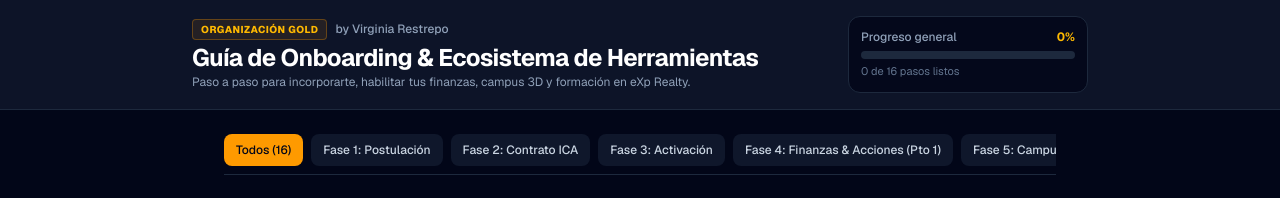
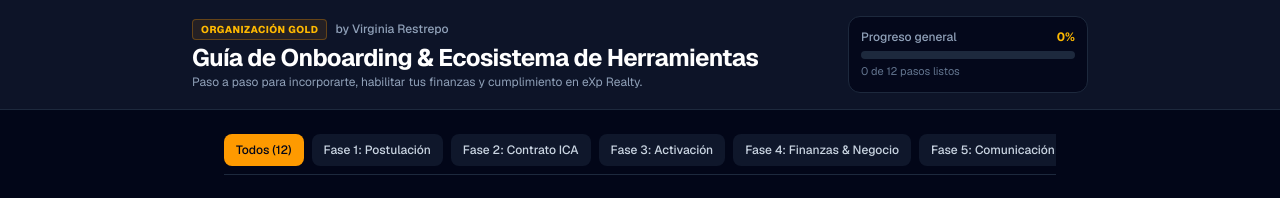
Before and after one commit to cburagli79/exp_onboarding, a Next.js app: page / in a window 1280 px wide. Shown: the top 198 px of the page. Built offline with nearby package versions, Linux system fonts and the light colour scheme.

Commit message:
refactor: remove steps 3.2, 4.3, 5.1 and 6.1, reordering remaining tasks

```diff
--- a/src/app/page.tsx
+++ b/src/app/page.tsx
@@ -92,20 +92,7 @@ const ONBOARDING_TASKS: Task[] = [
     id: "3.2",
     phaseId: 3,
     phaseName: "Fase 3: Activación",
-    title: "3.2 Ingreso a Workplace y a la Comunidad GOLD",
-    feynmanConcept:
-      "Workplace es el edificio de oficinas pero en formato red social. Aquí conviven las noticias del corporativo y la sala de estrategia privada del equipo GOLD.",
-    action:
-      "Descarga la app Workplace en tu teléfono y computadora. Ingresa con tu eXp Passport y pide acceso a los grupos de tu país y al grupo oficial Organización GOLD by Virginia Restrepo.",
-    feynmanCheck:
-      '¿Escribiste tu mensaje de presentación en el grupo GOLD diciendo tu nombre, país y quién es tu sponsor?',
-    links: [{ url: "https://exp.workplace.com/", label: "Abrir eXp Workplace" }]
-  },
-  {
-    id: "3.3",
-    phaseId: 3,
-    phaseName: "Fase 3: Activación",
-    title: "3.3 Sesión de Despegue con tu Mentor GOLD",
+    title: "3.2 Sesión de Despegue con tu Mentor GOLD",
     feynmanConcept:
       "Aprender a manejar no se logra leyendo el manual: se logra subiéndose al auto con un conductor experimentado al lado. Esta sesión fija tu rumbo para tus primeras ventas.",
     action:
@@ -144,39 +131,13 @@ const ONBOARDING_TASKS: Task[] = [
       "¿Comprendes cómo el 10% de descuento en la compra de acciones EXPI se convierte en ganancia patrimonial instantánea y pudiste verificar tu estado activo en el programa?",
     links: [{ url: "https://enterprise.exprealty.com/", label: "Activar en eXp Enterprise" }]
   },
-  {
-    id: "4.3",
-    phaseId: 4,
-    phaseName: "Fase 4: Finanzas y Negocio",
-    title: "4.3 Morgan Stanley at Work: Tu Bóveda de Acciones en Wall Street",
-    feynmanConcept:
-      "Es tu cuenta de custodia bursátil oficial en Estados Unidos. Las acciones que compras con descuento o que eXp te premia por metas de ventas se custodian aquí bajo tu propio número de cuenta regulada.",
-    action:
-      "Accede a Morgan Stanley at Work (Shareworks), completa el registro de seguridad inicial y valida tus datos de identidad para dejar activada tu cuenta de valores.",
-    feynmanCheck:
-      "¿Iniciaste sesión con éxito en Morgan Stanley at Work y puedes ver tu panel de portafolio patrimonial listo?",
-    links: [{ url: "https://shareworks.solium.com/", label: "Abrir Morgan Stanley (Shareworks)" }]
-  },
 
-  // FASE 5: CAMPUS VIRTUAL, COMUNICACIÓN Y SOPORTE
+  // FASE 5: COMUNICACIÓN Y SOPORTE
   {
     id: "5.1",
     phaseId: 5,
-    phaseName: "Fase 5: Campus y Soporte",
-    title: "5.1 exp.world: Tu Oficina Virtual en el Metaverso 3D",
-    feynmanConcept:
-      "Olvídate de pagar arriendos o gastar gasolina para ir a una oficina física. exp.world es un campus 3D inmersivo donde caminas con tu propio avatar y entras a las oficinas del Broker, Contabilidad o Soporte en tiempo real.",
-    action:
-      "Descarga la aplicación exp.world en tu computador, personaliza tu avatar y navega hasta el auditorio o el salón de operaciones de tu país.",
-    feynmanCheck:
-      "¿Ingresaste a exp.world con tu avatar, encendiste tu micrófono y comprobaste que puedes escuchar e interactuar con el personal de soporte?",
-    links: [{ url: "https://exp.world/", label: "Descargar / Entrar a eXp World" }]
-  },
-  {
-    id: "5.2",
-    phaseId: 5,
-    phaseName: "Fase 5: Campus y Soporte",
-    title: "5.2 eXp Hub: La Intranet y Tablón Global",
+    phaseName: "Fase 5: Comunicación y Soporte",
+    title: "5.1 eXp Hub: La Intranet y Tablón Global",
     feynmanConcept:
       "Es el periódico mural y centro de mando digital de la empresa. En lugar de buscar entre cientos de correos perdidos, aquí encuentras los comunicados oficiales, directivas corporativas y calendarios de eventos en un solo lugar.",
     action:
@@ -186,10 +147,10 @@ const ONBOARDING_TASKS: Task[] = [
     links: [{ url: "https://exprealty.okta.com/", label: "Abrir eXp Hub (vía Okta)" }]
   },
   {
-    id: "5.3",
+    id: "5.2",
     phaseId: 5,
-    phaseName: "Fase 5: Campus y Soporte",
-    title: "5.3 Zoho Mail: Correo Institucional de Filial Local",
+    phaseName: "Fase 5: Comunicación y Soporte",
+    title: "5.2 Zoho Mail: Correo Institucional de Filial Local",
     feynmanConcept:
       "Es tu buzón de correspondencia comercial formal con extensión de tu país (ej. @expchile.cl). Brinda la seriedad corporativa necesaria para enviar contratos, órdenes de corretaje y ofertas a clientes y bancos locales.",
     action:
@@ -199,10 +160,10 @@ const ONBOARDING_TASKS: Task[] = [
     links: [{ url: "https://mail.zoho.com/", label: "Acceder a Zoho Mail" }]
   },
   {
-    id: "5.4",
+    id: "5.3",
     phaseId: 5,
-    phaseName: "Fase 5: Campus y Soporte",
-    title: "5.4 Agent Services: La Ventanilla Oficial de Ayuda y Tickets",
+    phaseName: "Fase 5: Comunicación y Soporte",
+    title: "5.3 Agent Services: La Ventanilla Oficial de Ayuda y Tickets",
     feynmanConcept:
       "Es el centro de atención al cliente interno de eXp. Si tienes una consulta sobre el estado de pago de una comisión, acreditación de un contrato o necesitas asistencia técnica, abres un ticket formal aquí.",
     action:
@@ -212,25 +173,12 @@ const ONBOARDING_TASKS: Task[] = [
     links: [{ url: "https://support.exprealty.com/", label: "Portal de Soporte eXp" }]
   },
 
-  // FASE 6: FORMACIÓN Y CUMPLIMIENTO NORMATIVO
+  // FASE 6: CUMPLIMIENTO NORMATIVO Y ÉTICA
   {
     id: "6.1",
     phaseId: 6,
-    phaseName: "Fase 6: Formación y Ética",
-    title: "6.1 eXp University & International Training: Tu Universidad Inmobiliaria",
-    feynmanConcept:
-      "Es como tener una plataforma de streaming educativo con más de 80 horas semanales de clases en vivo y grabadas, dictadas exclusivamente por los agentes con mejores resultados de la industria sobre prospección, negociación y cierres.",
-    action:
-      "Accede a eXp University e International Training, revisa la parrilla horaria de clases en español de esta semana y selecciona al menos dos sesiones para tu agenda.",
-    feynmanCheck:
-      "¿Elegiste y agendaste ya en tu calendario dos capacitaciones comerciales de eXp University para esta semana?",
-    links: [{ url: "https://expuniversity.com/", label: "Acceder a eXp University" }]
-  },
-  {
-    id: "6.2",
-    phaseId: 6,
-    phaseName: "Fase 6: Formación y Ética",
-    title: "6.2 Agent Compliance Self Service: Cursos Obligatorios de Ética y Ley",
+    phaseName: "Fase 6: Ética y Ley",
+    title: "6.1 Agent Compliance Self Service: Cursos Obligatorios de Ética y Ley",
     feynmanConcept:
       "Es el cinturón de seguridad legal de tu negocio. Son cursos breves pero mandatorios que te enseñan cómo evitar sanciones legales (como prevención de lavado de activos y transparencia publicitaria) para blindar tu patrimonio.",
     action:
@@ -301,7 +249,7 @@ export default function GoldOnboardingGuide() {
               Guía de Onboarding & Ecosistema de Herramientas
             </h1>
             <p className="text-xs text-slate-400">
-              Paso a paso para incorporarte, habilitar tus finanzas, campus 3D y formación en eXp Realty.
+              Paso a paso para incorporarte, habilitar tus finanzas y cumplimiento en eXp Realty.
             </p>
           </div>
 
@@ -383,7 +331,7 @@ export default function GoldOnboardingGuide() {
                 : "bg-slate-900 text-slate-300 hover:bg-slate-800"
             }`}
           >
-            Fase 4: Finanzas & Acciones (Pto 1)
+            Fase 4: Finanzas & Negocio
           </button>
           <button
             onClick={() => setActiveTab(5)}
@@ -393,7 +341,7 @@ export default function GoldOnboardingGuide() {
                 : "bg-slate-900 text-slate-300 hover:bg-slate-800"
             }`}
           >
-            Fase 5: Campus & Soporte (Pto 3)
+            Fase 5: Comunicación & Soporte
           </button>
           <button
             onClick={() => setActiveTab(6)}
@@ -403,7 +351,7 @@ export default function GoldOnboardingGuide() {
                 : "bg-slate-900 text-slate-300 hover:bg-slate-800"
             }`}
           >
-            Fase 6: Formación & Ética (Pto 5)
+            Fase 6: Ética & Cumplimiento
           </button>
         </div>
       </div>
@@ -531,7 +479,7 @@ export default function GoldOnboardingGuide() {
             <span className="text-4xl block">🚀</span>
             <h2 className="text-2xl font-bold text-amber-400">¡Onboarding y Ecosistema 100% Configurado!</h2>
             <p className="text-sm text-slate-300 max-w-lg mx-auto">
-              Has completado todas las etapas de acreditación, activado tus plataformas financieras, tu presencia en el campus 3D y tu plan de capacitaciones en la{" "}
+              Has completado todas las etapas de acreditación, activado tus plataformas financieras y cumplido tus requisitos normativos en la{" "}
               <strong className="text-white">Organización GOLD by Virginia Restrepo</strong>.
             </p>
           </div>
```
